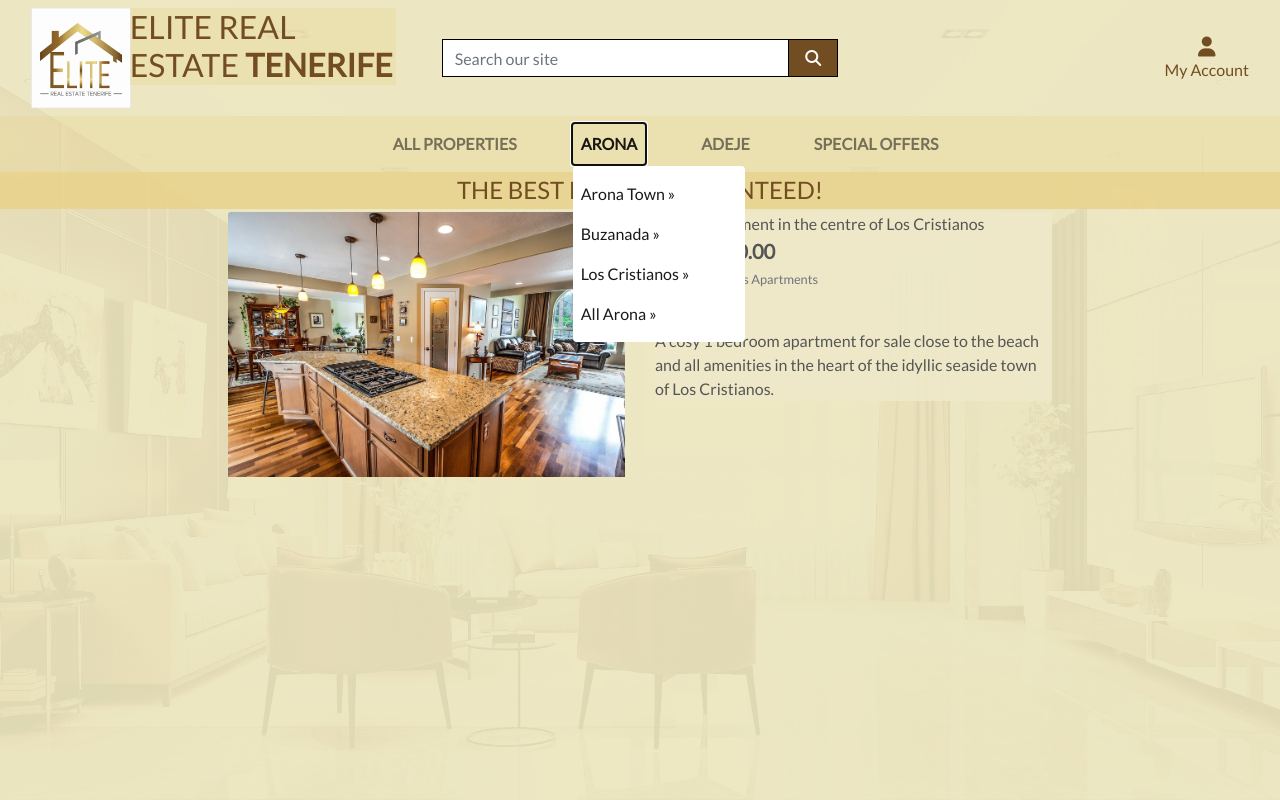
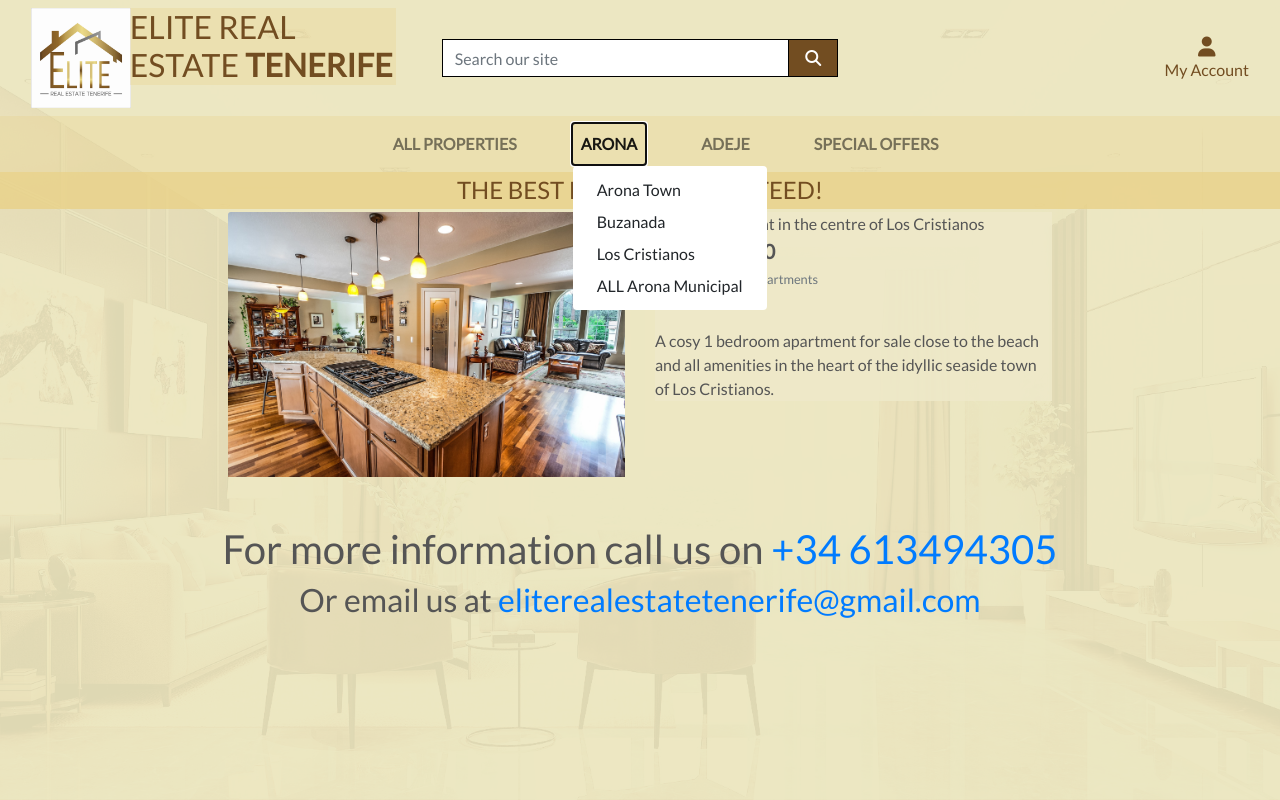
Before and after one commit to MelissaBuckingham/ERET, a Django app: page /listings/1 in a window 1280 px wide, after a click on "ARONA". Run offline with Django 3.2, Linux system fonts and the light colour scheme; data comes from the database, SQL or seed files in the repository; both versions use the stored data as it was after the commit; some libraries are stand-ins or nearby versions.

Commit message:
simplified navbar and added contact details to listing detail page

```diff
--- a/listings/templates/listings/listing_detail.html
+++ b/listings/templates/listings/listing_detail.html
@@ -47,4 +47,9 @@
             </div>
         </div>
     </div>
+    <footer style="text-align: center;">
+        <h1>For more information call us on <a href="tel:+34613494305">+34 613494305</a></h1>
+        <h2>Or email us at <a href="mailto:eliterealestatetenerife@gmail.com">eliterealestatetenerife@gmail.com</a></h2>
+    </footer>
+
 {% endblock %}
--- a/listings/views.py
+++ b/listings/views.py
@@ -38,6 +38,11 @@ def all_listings(request):
             products = products.filter(category__name__in=products)
             products = Category.objects.filter(name__in=products)
 
+        if 'category' in request.GET:
+            categories = request.GET['category'].split(',')
+            listings = listings.filter(category__name__in=categories)
+            categories = Category.objects.filter(name__in=categories)
+
         if 'q' in request.GET:
             query = request.GET['q']
             if not query:
--- a/static/css/base.css
+++ b/static/css/base.css
@@ -97,6 +97,7 @@ a.category-badge > span.badge:hover {
 }
 
 
+
 /* -------------------------------- Media Queries */
 
 /* Slightly larger container on xl screens */
--- a/templates/includes/main-nav.html
+++ b/templates/includes/main-nav.html
@@ -18,34 +18,10 @@
                 Arona
             </a>
             <div class="dropdown-menu border-0" aria-labelledby="clothing-link">
-                <a class="dropdown-item nav-link text-gold mr-5" href="#" id="clothing-link" data-toggle="dropdown" aria-haspopup="true" aria-expanded="false">Arona Town &raquo</a>
-                <div class="dropdown-menu dropdown-submenu border-0">
-                    <a href="{% url 'listings' %}?category=arona_town_apartments" class="dropdown-item">Apartments</a>
-                    <a href="{% url 'listings' %}?category=arona_town_houses" class="dropdown-item">houses</a>
-                    <a href="{% url 'listings' %}?category=arona_town_villas" class="dropdown-item">villas</a>
-                    <a href="{% url 'listings' %}?category=arona_town_apartments,arona_town_houses,arona_town_villas" class="dropdown-item">All Properties</a>
-                </div>
-                <a class="dropdown-item nav-link text-gold mr-5" href="#" id="clothing-link" data-toggle="dropdown" aria-haspopup="true" aria-expanded="false">Buzanada &raquo</a>
-                <div class="dropdown-menu dropdown-submenu border-0">
-                    <a href="{% url 'listings' %}?category=buzanada_apartments" class="dropdown-item">Apartments</a>
-                    <a href="{% url 'listings' %}?category=buzanada_houses" class="dropdown-item">houses</a>
-                    <a href="{% url 'listings' %}?category=buzanada_villas" class="dropdown-item">villas</a>
-                    <a href="{% url 'listings' %}?category=buzanada_apartments,buzanada_houses,buzanada_villas" class="dropdown-item">All Properties</a>
-                </div>
-                <a class="dropdown-item nav-link text-gold mr-5" href="#" id="clothing-link" data-toggle="dropdown" aria-haspopup="true" aria-expanded="false">Los Cristianos &raquo</a>
-                <div class="dropdown-menu dropdown-submenu border-0">
-                    <a href="{% url 'listings' %}?category=los_cristianos_apartments" class="dropdown-item">Apartments</a>
-                    <a href="{% url 'listings' %}?category=los_cristianos_houses" class="dropdown-item">houses</a>
-                    <a href="{% url 'listings' %}?category=los_cristianos_villas" class="dropdown-item">villas</a>
-                    <a href="{% url 'listings' %}?category=los_cristianos_apartments,los_cristianos_houses,los_cristianos_villas" class="dropdown-item">All Properties</a>
-                </div>
-                <a class="dropdown-item nav-link text-gold mr-5" href="#" id="clothing-link" data-toggle="dropdown" aria-haspopup="true" aria-expanded="false">All Arona &raquo</a>
-                <div class="dropdown-menu dropdown-submenu border-0">
-                    <a href="{% url 'listings' %}?category=arona_town_apartments,buzanada_apartments,los_cristianos_apartments" class="dropdown-item">Apartments</a>
-                    <a href="{% url 'listings' %}?category=arona_town_houses,buzanada_houses,los_cristianos_houses" class="dropdown-item">houses</a>
-                    <a href="{% url 'listings' %}?category=arona_town_villas,buzanada_villas,los_cristianos_villas" class="dropdown-item">villas</a>
-                    <a href="{% url 'listings' %}?category=arona_town_apartments,arona_town_houses,arona_town_villas,buzanada_apartments,buzanada_houses,buzanada_villas,los_cristianos_apartments,los_cristianos_houses,los_cristianos_villas" class="dropdown-item">All Properties</a>
-                </div>
+                <a href="{% url 'listings' %}?category=arona_town_apartments,arona_town_houses,arona_town_villas" class="dropdown-item">Arona Town</a>
+                <a href="{% url 'listings' %}?category=buzanada_apartments,buzanada_houses,buzanada_villas" class="dropdown-item">Buzanada</a>
+                <a href="{% url 'listings' %}?category=los_cristianos_apartments,los_cristianos_houses,los_cristianos_villas" class="dropdown-item">Los Cristianos</a>
+                <a href="{% url 'listings' %}?category=arona_town_apartments,arona_town_houses,arona_town_villas,buzanada_apartments,buzanada_houses,buzanada_villas,los_cristianos_apartments,los_cristianos_houses,los_cristianos_villas" class="dropdown-item">ALL Arona Municipal</a>
             </div>
         </li>
 
@@ -54,27 +30,9 @@
                 Adeje
             </a>
             <div class="dropdown-menu border-0" aria-labelledby="homeware-link">
-                <a class="dropdown-item nav-link text-gold mr-5" href="#" id="clothing-link" data-toggle="dropdown" aria-haspopup="true" aria-expanded="false">Adeje Town &raquo</a>
-                <div class="dropdown-menu dropdown-submenu border-0">
-                    <a href="{% url 'listings' %}?category=adeje_town_apartments" class="dropdown-item">Apartments</a>
-                    <a href="{% url 'listings' %}?category=adeje_town_houses" class="dropdown-item">houses</a>
-                    <a href="{% url 'listings' %}?category=adeje_town_villas" class="dropdown-item">villas</a>
-                    <a href="{% url 'listings' %}?category=adeje_town_apartments,adeje_town_houses,adeje_town_villas" class="dropdown-item">All Properties</a>
-                </div>
-                <a class="dropdown-item nav-link text-gold mr-5" href="#" id="clothing-link" data-toggle="dropdown" aria-haspopup="true" aria-expanded="false">Costa Adeje &raquo</a>
-                <div class="dropdown-menu dropdown-submenu border-0">
-                    <a href="{% url 'listings' %}?category=costa_adeje_apartments" class="dropdown-item">Apartments</a>
-                    <a href="{% url 'listings' %}?category=costa_adeje_houses" class="dropdown-item">houses</a>
-                    <a href="{% url 'listings' %}?category=costa_adeje_villas" class="dropdown-item">villas</a>
-                    <a href="{% url 'listings' %}?category=costa_adeje_apartments,costa_adeje_houses,costa_adeje_villas" class="dropdown-item">All Properties</a>
-                </div>
-                <a class="dropdown-item nav-link text-gold mr-5" href="#" id="clothing-link" data-toggle="dropdown" aria-haspopup="true" aria-expanded="false">All Adeje &raquo</a>
-                <div class="dropdown-menu dropdown-submenu border-0">
-                    <a href="{% url 'listings' %}?category=adeje_town_apartments,costa_adeje_apartments" class="dropdown-item">Apartments</a>
-                    <a href="{% url 'listings' %}?category=adeje_town_houses,costa_adeje_houses" class="dropdown-item">houses</a>
-                    <a href="{% url 'listings' %}?category=adeje_town_villas,costa_adeje_villas" class="dropdown-item">villas</a>
-                    <a href="{% url 'listings' %}?category=adeje_town_apartments,adeje_town_houses,adeje_town_villas,costa_adeje_apartments,costa_adeje_houses,costa_adeje_villas" class="dropdown-item">All Properties</a>
-                </div>
+                <a href="{% url 'listings' %}?category=adeje_town_apartments,adeje_town_houses,adeje_town_villas" class="dropdown-item">Adeje Town</a>
+                <a href="{% url 'listings' %}?category=costa_adeje_apartments,costa_adeje_houses,costa_adeje_villas" class="dropdown-item">Costa Adeje</a>
+                <a href="{% url 'listings' %}?category=adeje_town_apartments,adeje_town_houses,adeje_town_villas,costa_adeje_apartments,costa_adeje_houses,costa_adeje_villas" class="dropdown-item">ALL Adeje Municipal</a>
             </div>
         </li>
 
```
Also changed, not shown: db.sqlite3.
